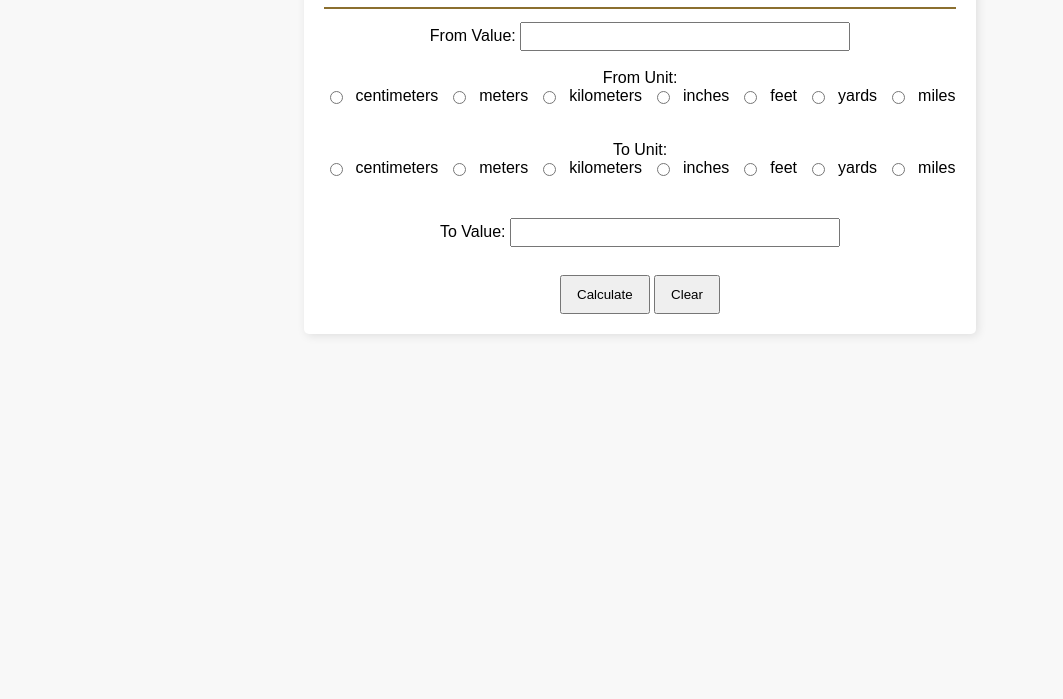
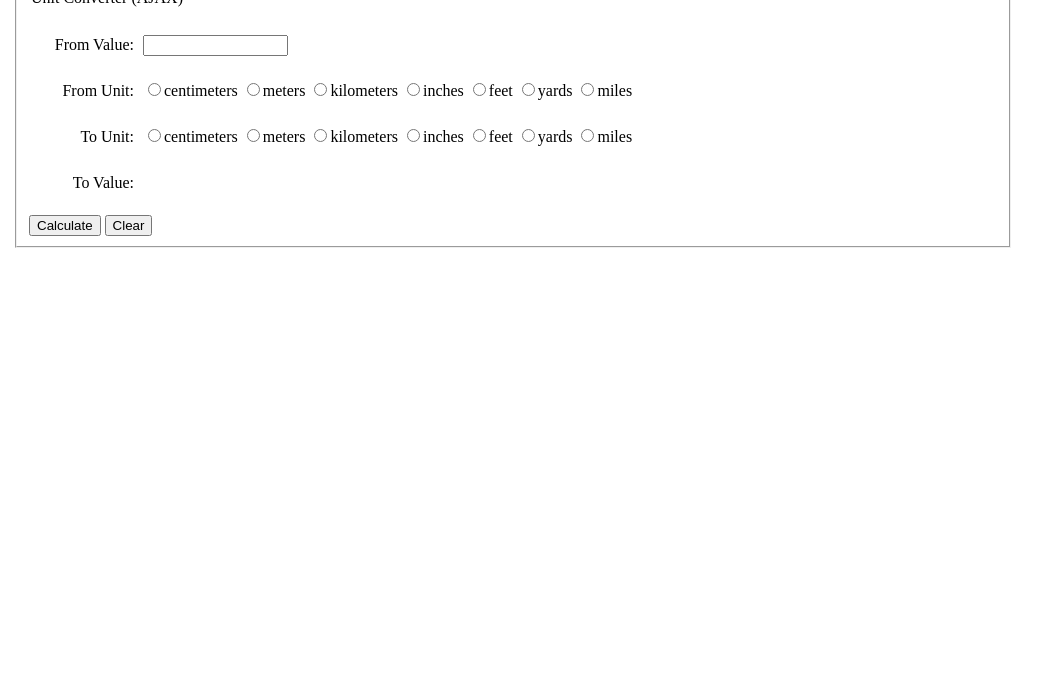
Before and after one commit to basshitt84/it-pearl, a plain HTML site: page unitsconversion/index.html in a window 1280 px wide. Shown: the part 101-800 px from the top of the page, without its empty margins (0-1063 px from the left). Drawn offline with nearby package versions, Linux system fonts and the light colour scheme.

Commit message:
unitsconversion

```diff
--- a/unitsconversion/assets/css/style.css
+++ b/unitsconversion/assets/css/style.css
@@ -1,50 +1,21 @@
-body {
-    font-family: Arial, sans-serif;
-    text-align: center;
-    background-color: #f8f8f8;
+.formcontainer {
+    width: 1000px;
+    padding: 5px;
 }
 
-.container {
-    width: 50%;
-    margin: auto;
-    padding: 20px;
-    background-color: white;
-    border-radius: 5px;
-    box-shadow: 2px 2px 10px rgba(0, 0, 0, 0.1);
+.formlabel {
+    display: inline-block;
+    width: 100px;
+    text-align: right;
+    padding: 5px;
+}
+.error {
+    color: red;
+    padding-left: 5px;
 }
 
 h1 {
-    color: #8b6f2f;
+    border-bottom: 3px solid #cc9900;
+    color: #996600;
+    font-size: 30px;
 }
-
-hr {
-    border: 1px solid #8b6f2f;
-}
-
-.radio-group {
-    display: flex;
-    justify-content: center;
-    gap: 10px;
-}
-
-input[type="number"], input[type="text"] {
-    width: 50%;
-    padding: 5px;
-    margin-top: 5px;
-}
-
-button {
-    padding: 10px 15px;
-    margin-top: 10px;
-    cursor: pointer;
-}
-
-button:hover {
-    background-color: #ddd;
-}
-
-.error {
-    color: red;
-    font-size: 12px;
-    display: none;
-}
--- a/unitsconversion/assets/js/unitsconversion.js
+++ b/unitsconversion/assets/js/unitsconversion.js
@@ -1,53 +1,99 @@
-document.getElementById('calculateBtn').addEventListener('click', function() {
-    let value = document.getElementById('fromValue').value;
-    let fromUnit = document.querySelector('input[name="fromUnit"]:checked');
-    let toUnit = document.querySelector('input[name="toUnit"]:checked');
+// units conversion script
 
-    // Reset error messages
-    document.getElementById('valueError').style.display = "none";
-    document.getElementById('fromUnitError').style.display = "none";
-    document.getElementById('toUnitError').style.display = "none";
+async function calculate() {
+    "use strict";
+    /* Make sure that the form is valid */
+    if ($( "#myform" ).valid()) {
 
-    // Validation
-    if (!value) {
-        document.getElementById('valueError').style.display = "inline";
-        return;
+        /* get the operands from the form */
+        let fromValue = document.getElementById("FromValue").value;
+        let fromUnit;
+        if (document.getElementById("FromCentimeters").checked) {
+            fromUnit = document.getElementById("FromCentimeters").value;
+        }
+        if (document.getElementById("FromMeters").checked) {
+            fromUnit = document.getElementById("FromMeters").value;
+        }
+        if (document.getElementById("FromKilometers").checked) {
+            fromUnit = document.getElementById("FromKilometers").value;
+        }
+        if (document.getElementById("FromInches").checked) {
+            fromUnit = document.getElementById("FromInches").value;
+        }
+        if (document.getElementById("FromFeet").checked) {
+            fromUnit = document.getElementById("FromFeet").value;
+        }
+        if (document.getElementById("FromYards").checked) {
+            fromUnit = document.getElementById("FromYards").value;
+        }
+        if (document.getElementById("FromMiles").checked) {
+            fromUnit = document.getElementById("FromMiles").value;
+        }
+
+        let toUnit;
+        if (document.getElementById("ToCentimeters").checked) {
+            toUnit = document.getElementById("ToCentimeters").value;
+        }
+        if (document.getElementById("ToMeters").checked) {
+            toUnit = document.getElementById("ToMeters").value;
+        }
+        if (document.getElementById("ToKilometers").checked) {
+            toUnit = document.getElementById("ToKilometers").value;
+        }
+        if (document.getElementById("ToInches").checked) {
+            toUnit = document.getElementById("ToInches").value;
+        }
+        if (document.getElementById("ToFeet").checked) {
+            toUnit = document.getElementById("ToFeet").value;
+        }
+        if (document.getElementById("ToYards").checked) {
+            toUnit = document.getElementById("ToYards").value;
+        }
+        if (document.getElementById("ToMiles").checked) {
+            toUnit = document.getElementById("ToMiles").value;
+        }
+
+        /* Calculate conversion via fetch*/
+         let myURL = "https://brucebauer.info/assets/ITEC3650/unitsconversion.php";
+
+        /*AJAX calc requires the From unit and to unit */
+         myURL = myURL + "?FromValue=" + encodeURIComponent(fromValue) + "&FromUnit=" + encodeURIComponent(fromUnit) + "&ToUnit=" + encodeURIComponent(toUnit);
+
+         /*fetch batch */
+         let myConversion = await fetch(myURL);
+         let toValue = await myConversion.text();
+
+        /* convert the result to a string and display it */
+        document.getElementById("ToValue").innerHTML = toValue.toString();
     }
-    if (!fromUnit) {
-        document.getElementById('fromUnitError').style.display = "inline";
-        return;
-    }
-    if (!toUnit) {
-        document.getElementById('toUnitError').style.display = "inline";
-        return;
-    }
+}
 
-    fromUnit = fromUnit.value;
-    toUnit = toUnit.value;
+function clearform() {
 
-    // Conversion factors stored in JavaScript
-    const conversions = {
-        "cm": { "m": 0.01, "km": 0.00001, "in": 0.3937, "ft": 0.0328, "yd": 0.0109, "mi": 0.00000621 },
-        "m": { "cm": 100, "km": 0.001, "in": 39.37, "ft": 3.281, "yd": 1.094, "mi": 0.000621 },
-        "km": { "cm": 100000, "m": 1000, "in": 39370, "ft": 3281, "yd": 1094, "mi": 0.621 },
-        "in": { "cm": 2.54, "m": 0.0254, "km": 0.0000254, "ft": 0.0833, "yd": 0.0278, "mi": 0.00001578 },
-        "ft": { "cm": 30.48, "m": 0.3048, "km": 0.0003048, "in": 12, "yd": 0.333, "mi": 0.000189 },
-        "yd": { "cm": 91.44, "m": 0.9144, "km": 0.000914, "in": 36, "ft": 3, "mi": 0.000568 },
-        "mi": { "cm": 160934, "m": 1609.34, "km": 1.609, "in": 63360, "ft": 5280, "yd": 1760 }
-    };
+    /* Set all of the form values to blank or false */
+    document.getElementById("FromValue").value = "";
+    document.getElementById("FromCentimeters").checked = false;
+    document.getElementById("FromMeters").checked = false;
+    document.getElementById("FromKilometers").checked = false;
+    document.getElementById("FromInches").checked = false;
+    document.getElementById("FromFeet").checked = false;
+    document.getElementById("FromYards").checked = false;
+    document.getElementById("FromMiles").checked = false;
 
-    // Convert value
-    let conversionFactor = conversions[fromUnit][toUnit];
+    document.getElementById("ToCentimeters").checked = false;
+    document.getElementById("ToMeters").checked = false;
+    document.getElementById("ToKilometers").checked = false;
+    document.getElementById("ToInches").checked = false;
+    document.getElementById("ToFeet").checked = false;
+    document.getElementById("ToYard").checked = false;
+    document.getElementById("ToMiles").checked = false;
 
-    if (conversionFactor) {
-        let result = value * conversionFactor;
-        document.getElementById('toValue').value = result.toFixed(4);
-    } else {
-        alert("Conversion not available.");
-    }
+    document.getElementById("FromUnitError").innerHTML = "";
+    document.getElementById("ToUnitError").innerHTML = "";
+    document.getElementById("ToValue").innerHTML = "";
+}
+
+/* Form Validation */
+$( "#myform" ).validate({
+
 });
-
-// Clear button resets all fields
-document.getElementById('clearBtn').addEventListener('click', function() {
-    document.getElementById('toValue').value = "";
-});
--- a/unitsconversion/index.html
+++ b/unitsconversion/index.html
@@ -1,59 +1,93 @@
+
 <!DOCTYPE html>
-<html lang="en">
+<html xmlns="http://www.w3.org/1999/xhtml" lang="en" xml:lang="en">
 <head>
     <meta charset="UTF-8">
-    <meta name="viewport" content="width=device-width, initial-scale=1.0">
-    <title>Unit Converter (AJAX)</title>
-    <link rel="stylesheet" href="assets/css/style.css">
-
+    <meta name="description" content="Units Conversion Calculator AJAX">
+    <meta name="keywords" content="JavaScript, HTML, CSS">
+    <meta name="author" content="Ryan Hitt">
+    <title>Units Conversion Calculator AJAX</title>
+    <link rel="stylesheet" type="text/css" href="assets/css/style.css">
+    <script src="https://ajax.googleapis.com/ajax/libs/jquery/3.4.1/jquery.min.js"></script>
+    <script src="https://cdn.jsdelivr.net/npm/jquery-validation@1.19.1/dist/jquery.validate.min.js"></script>
+    <script src="https://cdn.jsdelivr.net/npm/jquery-validation@1.19.1/dist/additional-methods.min.js"></script>
 </head>
 <body>
+<form id="myform">
+    <div class="formcontainer" onsubmit="return false">
+        <h1>Unit Converter (AJAX)</h1>
+        <fieldset id="detail">
+            <legend>Unit Converter (AJAX)</legend>
+            <br>
 
-    <div class="container">
-        <h1>Unit Converter (AJAX)</h1>
-        <hr>
-
-        <form id="converterForm">
-            <label>From Value:</label>
-            <input type="number" id="fromValue">
-            <span id="valueError" class="error">Value is Required</span>
+            <label class="formlabel" for="FromValue">From Value: </label>
+            <input type="text" id="FromValue" name="FromValue" size="15" maxlength="15"
+                   data-rule-required="true"  data-msg-required="Value is Required"
+                   data-rule-number="true" data-msg-number="Operand 1 must be a Number">
+            <label class="error" for="FromValue" id="FromValueError"></label>
             <br><br>
 
-            <label>From Unit:</label>
-            <div class="radio-group">
-                <input type="radio" name="fromUnit" value="cm"> centimeters
-                <input type="radio" name="fromUnit" value="m"> meters
-                <input type="radio" name="fromUnit" value="km"> kilometers
-                <input type="radio" name="fromUnit" value="in"> inches
-                <input type="radio" name="fromUnit" value="ft"> feet
-                <input type="radio" name="fromUnit" value="yd"> yards
-                <input type="radio" name="fromUnit" value="mi"> miles
-            </div>
-            <span id="fromUnitError" class="error">From Unit is Required</span>
+            <label class="formlabel">From Unit: </label>
+                <label for="FromCentimeters">
+                    <input type="radio" name="FromUnit" id="FromCentimeters" value="cm"
+                           data-rule-required="true" data-msg-required="From Unit is Required" />centimeters
+                </label>
+                <label for="FromMeters">
+                    <input type="radio" name="FromUnit" id="FromMeters" value="m">meters
+                </label>
+                <label for="FromKilometers">
+                    <input type="radio" name="FromUnit" id="FromKilometers" value="km">kilometers
+                </label>
+                <label for="FromInches">
+                    <input type="radio" name="FromUnit" id="FromInches" value="in">inches
+                </label>
+                <label for="FromFeet">
+                    <input type="radio" name="FromUnit" id="FromFeet" value="ft">feet
+                </label>
+                <label for="FromYards">
+                    <input type="radio" name="FromUnit" id="FromYards" value="yd">yards
+                </label>
+                <label for="FromMiles">
+                    <input type="radio" name="FromUnit" id="FromMiles" value="mi">miles
+                </label>
+            <label for="FromUnit" class="error" id="FromUnitError"></label>
             <br><br>
 
-            <label>To Unit:</label>
-            <div class="radio-group">
-                <input type="radio" name="toUnit" value="cm"> centimeters
-                <input type="radio" name="toUnit" value="m"> meters
-                <input type="radio" name="toUnit" value="km"> kilometers
-                <input type="radio" name="toUnit" value="in"> inches
-                <input type="radio" name="toUnit" value="ft"> feet
-                <input type="radio" name="toUnit" value="yd"> yards
-                <input type="radio" name="toUnit" value="mi"> miles
-            </div>
-            <span id="toUnitError" class="error">To Unit is Required</span>
+            <label class="formlabel">To Unit: </label>
+            <label for="ToCentimeters">
+                <input type="radio" name="ToUnit" id="ToCentimeters" value="cm"
+                       data-rule-required="true" data-msg-required="To Unit is Required" />centimeters
+            </label>
+            <label for="ToMeters">
+                <input type="radio" name="ToUnit" id="ToMeters" value="m">meters
+            </label>
+            <label for="ToKilometers">
+                <input type="radio" name="ToUnit" id="ToKilometers" value="km">kilometers
+            </label>
+            <label for="ToInches">
+                <input type="radio" name="ToUnit" id="ToInches" value="in">inches
+            </label>
+            <label for="ToFeet">
+                <input type="radio" name="ToUnit" id="ToFeet" value="ft">feet
+            </label>
+            <label for="ToYards">
+                <input type="radio" name="ToUnit" id="ToYards" value="yd">yards
+            </label>
+            <label for="ToMiles">
+                <input type="radio" name="ToUnit" id="ToMiles" value="mi">miles
+            </label>
+        <label for="ToUnit" class="error" id="ToUnitError"></label>
+        <br><br>
+            <label class="formlabel">To Value: </label>
+            <span id="ToValue"></span>
             <br><br>
 
-            <label>To Value:</label>
-            <input type="text" id="toValue" readonly>
-            <br><br>
+            <input type="button" value="Calculate" name="Calculate" onclick="calculate();">
+            <input type="button" value="Clear" name="Clear" onclick="clearform();" novalidate>
 
-            <button type="button" id="calculateBtn">Calculate</button>
-            <button type="reset" id="clearBtn">Clear</button>
-        </form>
+        </fieldset>
     </div>
-
-    <script src="js/unitsconversion.js"></script>
+</form>
+<script src="assets/js/unitsconversion.js"></script>
 </body>
 </html>
```
Also changed, not shown: buffalo/index-cabins.html (+1 -1 lines).
